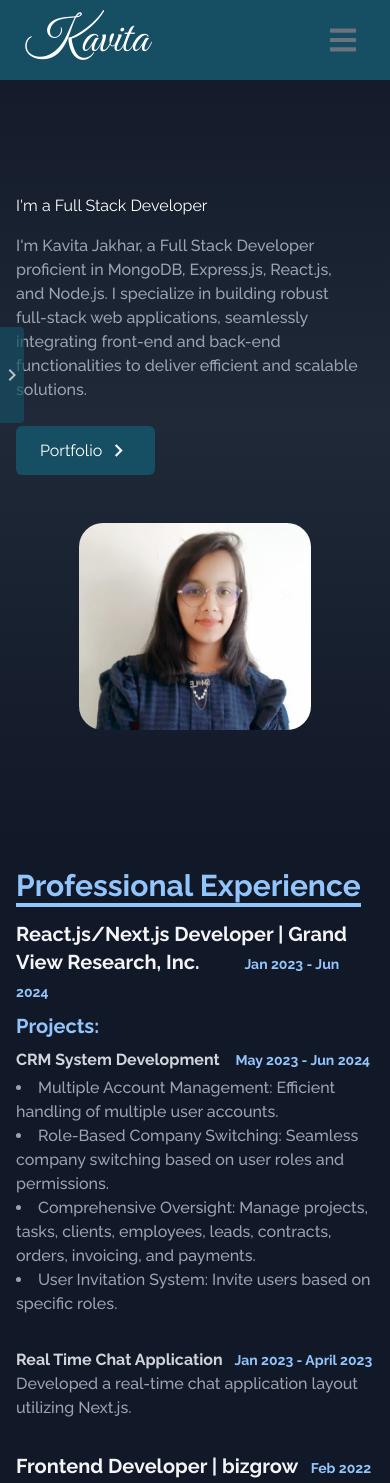
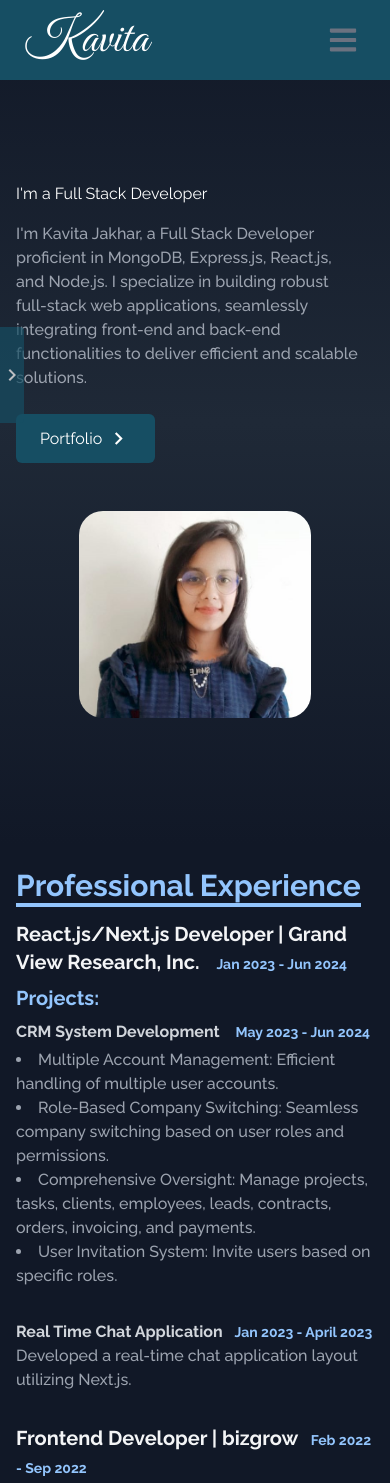
Before and after one commit to kavijakhar/My-Portfolio, a React (Create React App) app: page / in a window 390 px wide. Shown: the top 1483 px of the page. Built offline with nearby package versions, Linux system fonts and the light colour scheme.

Commit message:
enhanced style

```diff
--- a/src/components/Home.js
+++ b/src/components/Home.js
@@ -6,7 +6,7 @@ const Home = () => {
     return (
         <div
             name="home"
-            className="h-screen w-full  md:pt-0 pt-20 bg-gradient-to-b from-gray-900 via-gray-800 to-gray-900"
+            className="h-screen w-full  md:pt-0 pt-14 bg-gradient-to-b from-gray-900 via-gray-800 to-gray-900"
         >
             <div className="max-w-screen-lg mx-auto flex flex-col items-center justify-center h-full   px-4  md:flex-row">
                 <div className="flex flex-col justify-center mr-4">
--- a/src/components/ProfassionalExperince.js
+++ b/src/components/ProfassionalExperince.js
@@ -17,7 +17,7 @@ const ProfessionalExperience = () => {
                     {/* Experience 1: React.js/Next.js Developer at Grand View Research */}
                     <div className="justify-between">
                         <div className='md:flex justify-between'>
-                            <p className="md:text-xl text-xl font-bold text-gray-100">React.js/Next.js Developer | Grand View Research, Inc. <span className='text-sm ml-10 font-bold md:hidden visible  text-blue-300'>Jan 2023 - Jun 2024</span></p>
+                            <p className="md:text-xl text-xl font-bold text-gray-100">React.js/Next.js Developer | Grand View Research, Inc. <span className='text-sm ml-3 font-bold md:hidden visible  text-blue-300'>Jan 2023 - Jun 2024</span></p>
                             <p className="md:text-lg text-base font-bold text-blue-300 hidden md:block">
                                 Jan 2023 - Jun 2024
                             </p>
```
